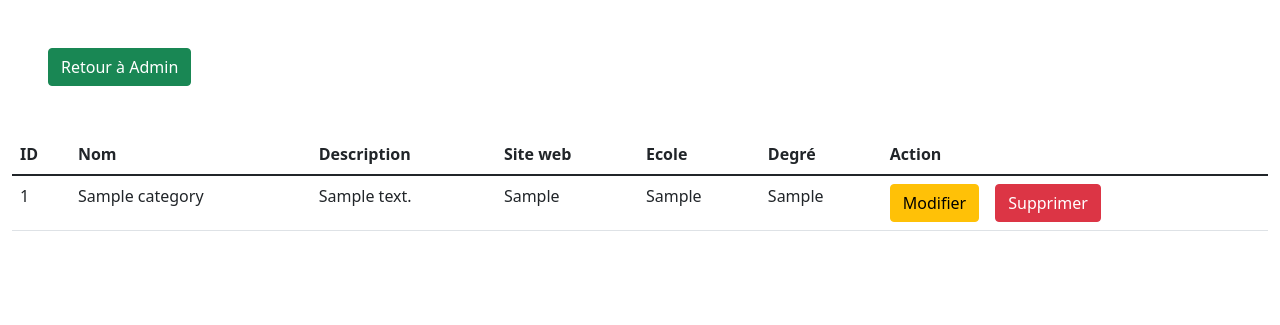
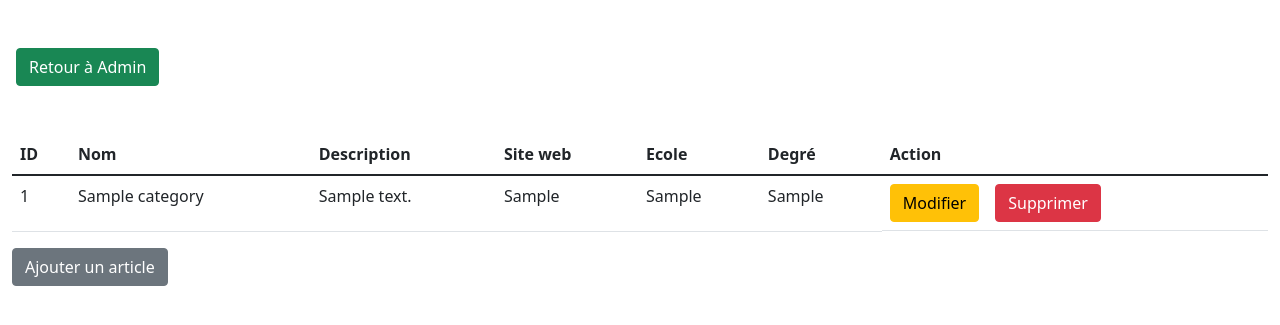
Before and after one commit to Nandoby/enseignement, a PHP site: page /admin/sections.php in a window 1280 px wide. Shown: the top 325 px of the page. Run offline with PHP 8.4, Linux system fonts and the light colour scheme; the visitor is signed in with stand-in values (Sample User, id 1); tables that the repository leaves empty or names only in its code hold one stand-in row (values such as "Sample post").

Commit message:
ajout du bouton 'ajouter un article'

```diff
--- a/admin/sections.php
+++ b/admin/sections.php
@@ -3,6 +3,9 @@ session_start();
 
 if (!isset($_SESSION['login'])) {
     header("LOCATION:index.php");
+}
+if (isset($_GET['delete'])) {
+    $delete = "<p class='alert alert-success'>Votre article a bien été effacé</p>";
 }
 
 require '../connect_database.php';
@@ -20,10 +23,10 @@ require '../connect_database.php';
           integrity="sha384-F3w7mX95PdgyTmZZMECAngseQB83DfGTowi0iMjiWaeVhAn4FJkqJByhZMI3AhiU" crossorigin="anonymous">
 </head>
 <body>
-<a class="btn btn-success my-5 ms-5" href="dashboard.php">Retour à Admin</a>
+<a class="btn btn-success my-5 ms-3" href="dashboard.php">Retour à Admin</a>
 <div class="container-fluid">
 
-
+    <?php if (isset($error)) echo $error ?>
     <table class="table">
         <thead>
         <tr>
@@ -47,7 +50,7 @@ require '../connect_database.php';
             echo '<td>' . $data['site'] . '</td>';
             echo '<td>' . $data['ecole'] . '</td>';
             echo '<td>' . $data['degree'] . '</td>';
-            echo '<td>';
+            echo '<td class="d-flex">';
             echo '<a class="btn btn-warning me-3" href="modify.php?id=' . $data['id'] . '">Modifier</a>';
             echo '<a class="btn btn-danger" href="delete.php?id=' . $data['id'] . '">Supprimer</a>';
             echo '</td>';
@@ -57,6 +60,7 @@ require '../connect_database.php';
         ?>
         </tbody>
     </table>
+    <a class="btn btn-secondary" href="add.php">Ajouter un article</a>
 </div>
 </body>
 </html>
```
